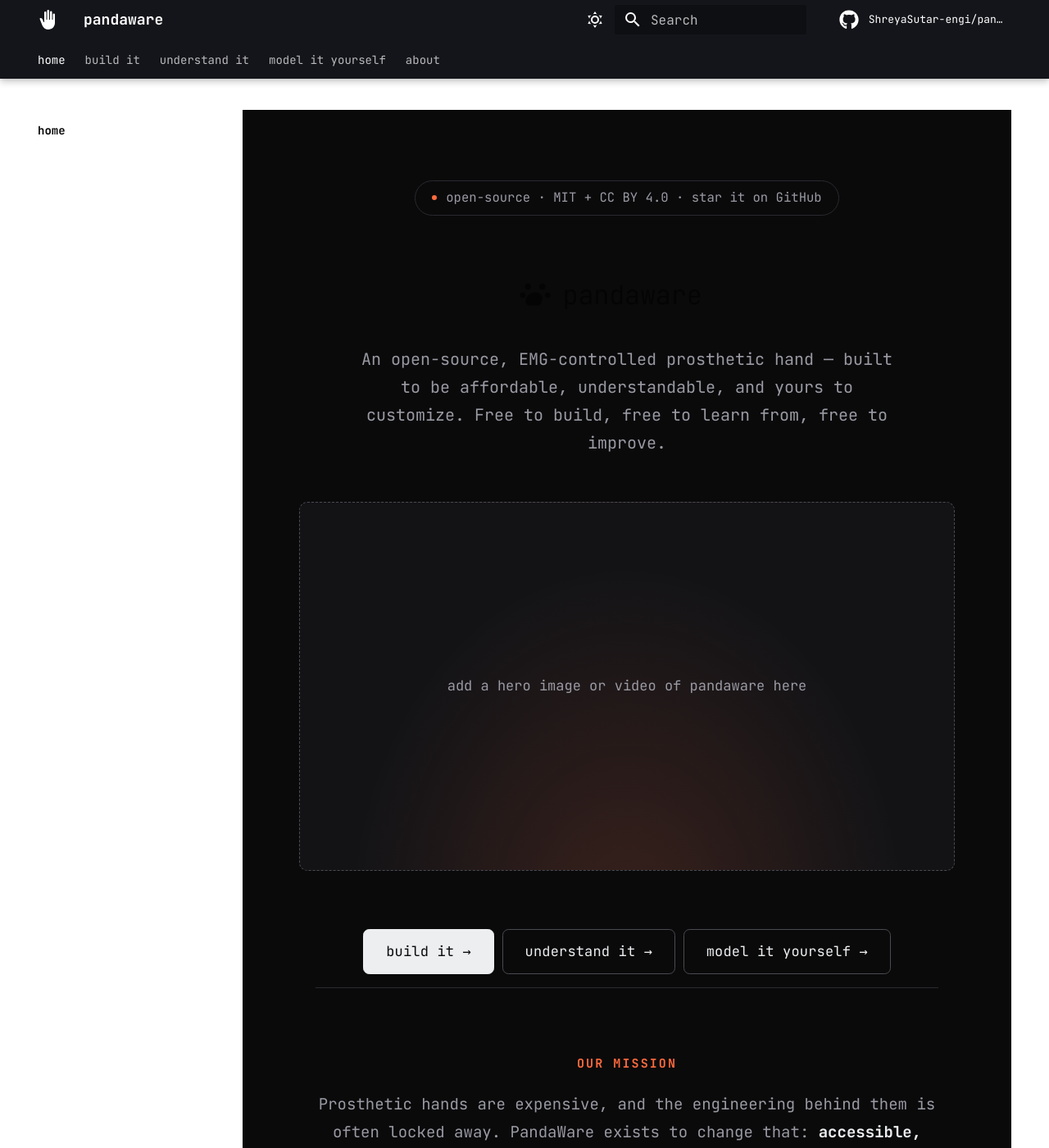
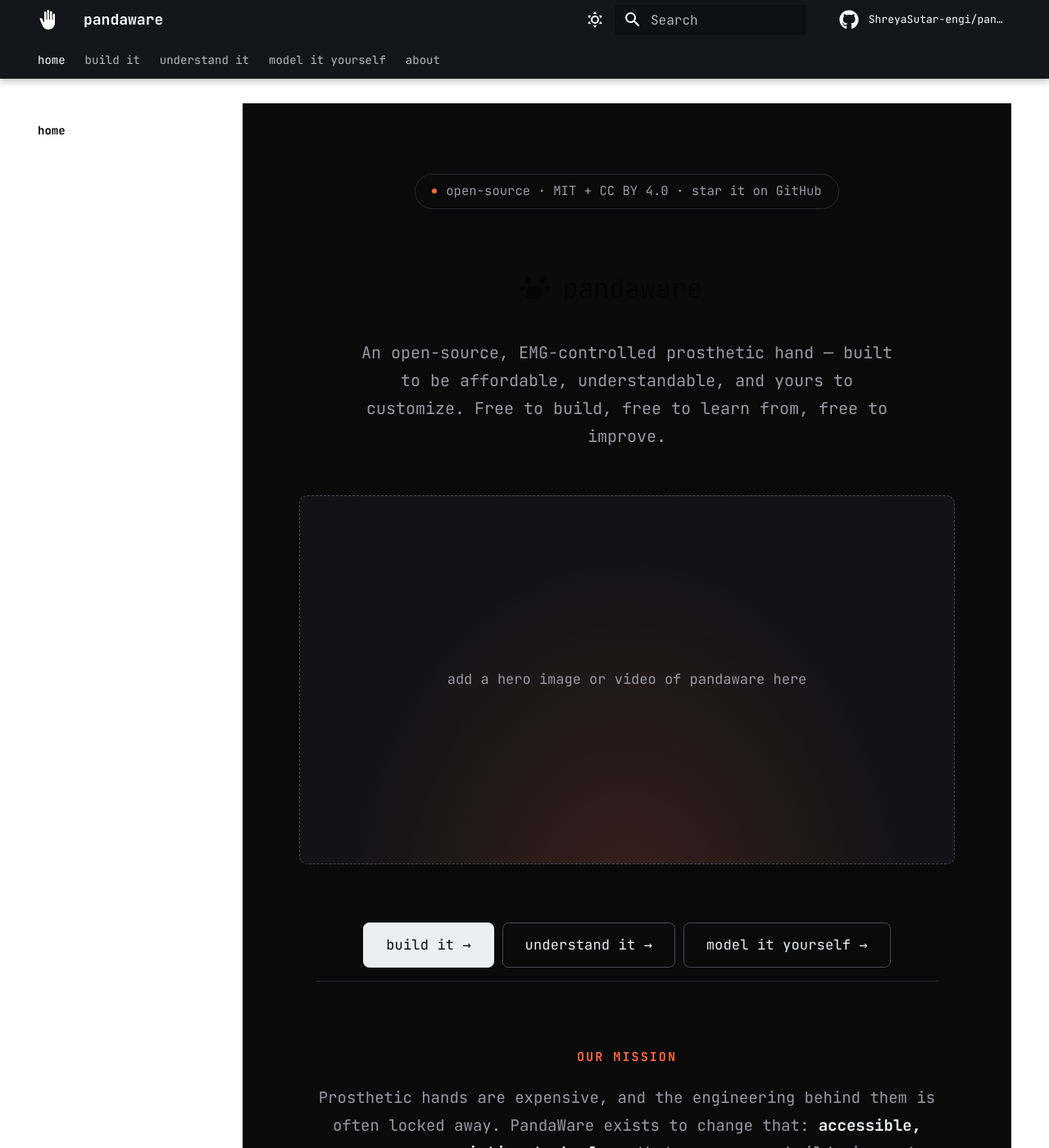
Before and after one commit to ShreyaSutar-engi/pandaware, an MkDocs documentation site: the page built from docs/index.md, in a window 1280 px wide and 1400 px high. Shown: the whole window at 82% size. Built offline with MkDocs 1.6.1 and Material for MkDocs 9.7.7, drawn with Linux system fonts in a browser that asks for light colours; comment, search, counter and statistics services are not loaded.

Commit message:
Suppress Material's 8px ::before content spacer on the homepage (confirmed exact source of the residual gap via computed style inspection)

```diff
--- a/docs/stylesheets/extra.css
+++ b/docs/stylesheets/extra.css
@@ -93,6 +93,13 @@
 
 .md-content__inner:has(> .pw-landing) {
   padding-top: 0;
+}
+
+/* Material also injects an 8px ::before spacer on .md-content__inner
+   (confirmed via computed style, not a guess) — suppress it only here so
+   the hero sits flush, without touching that spacer on normal doc pages. */
+.md-content__inner:has(> .pw-landing)::before {
+  display: none;
 }
 
 .pw-landing {
```
